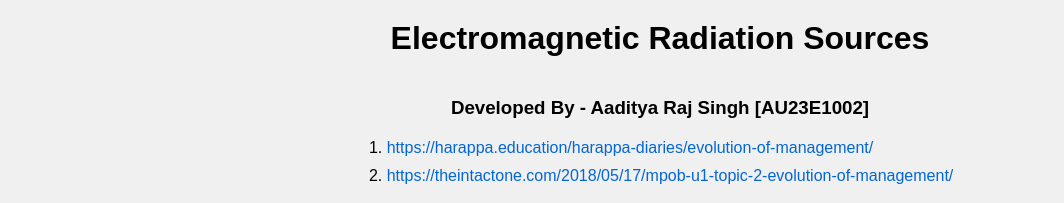
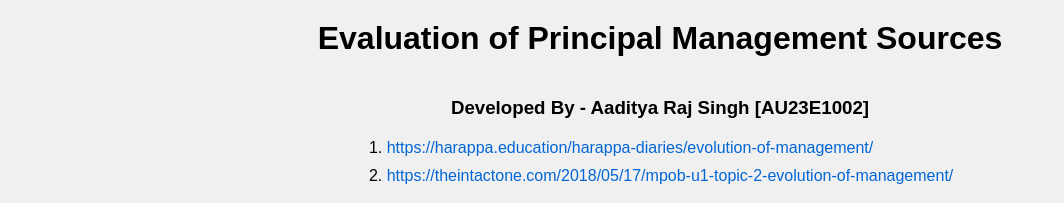
Before and after one commit to rajavat1/EoMP, a plain HTML site: page index.html in a window 1280 px wide. Shown: the top 203 px of the page, without its empty margins (0-1064 px from the left). Drawn offline with Linux system fonts and the light colour scheme.

Commit message:
Update index.html

```diff
--- a/index.html
+++ b/index.html
@@ -5,12 +5,12 @@
         <meta charset="UTF-8">
         <meta name="viewport" content="width=device-width, initial-scale=1.0">
         <link rel="stylesheet" href="style.css">
-        <title>Electromagnetic Radiation Sources</title>
+        <title>Evaluation of Principal Management Sources</title>
 </head>
 
 <body>
         <div class="container">
-                <h1>Electromagnetic Radiation Sources</h1>
+                <h1> Evaluation of Principal Management Sources</h1></h1>
                 <h3>Developed By - Aaditya Raj Singh [AU23E1002]</h3>
                 <ol>
                         <li><a href="https://harappa.education/harappa-diaries/evolution-of-management/"
```
